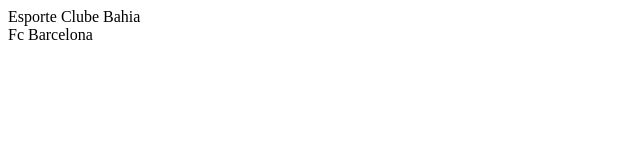
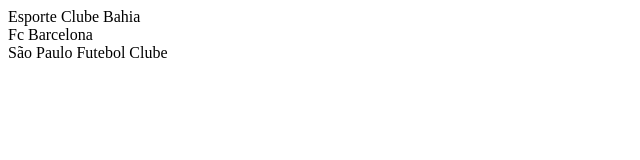
Before and after one commit to LucasCosta9199/teste, a plain HTML site: page index.html in a window 1280 px wide. Shown: the whole page, without its empty margins (0-640 px from the left). Drawn offline with Linux system fonts and the light colour scheme.

Commit message:
sao paulo

```diff
--- a/index.html
+++ b/index.html
@@ -19,7 +19,7 @@
     </div>
 
     <div class="tres">
-
+        São Paulo Futebol Clube
     </div>
 
 
```
